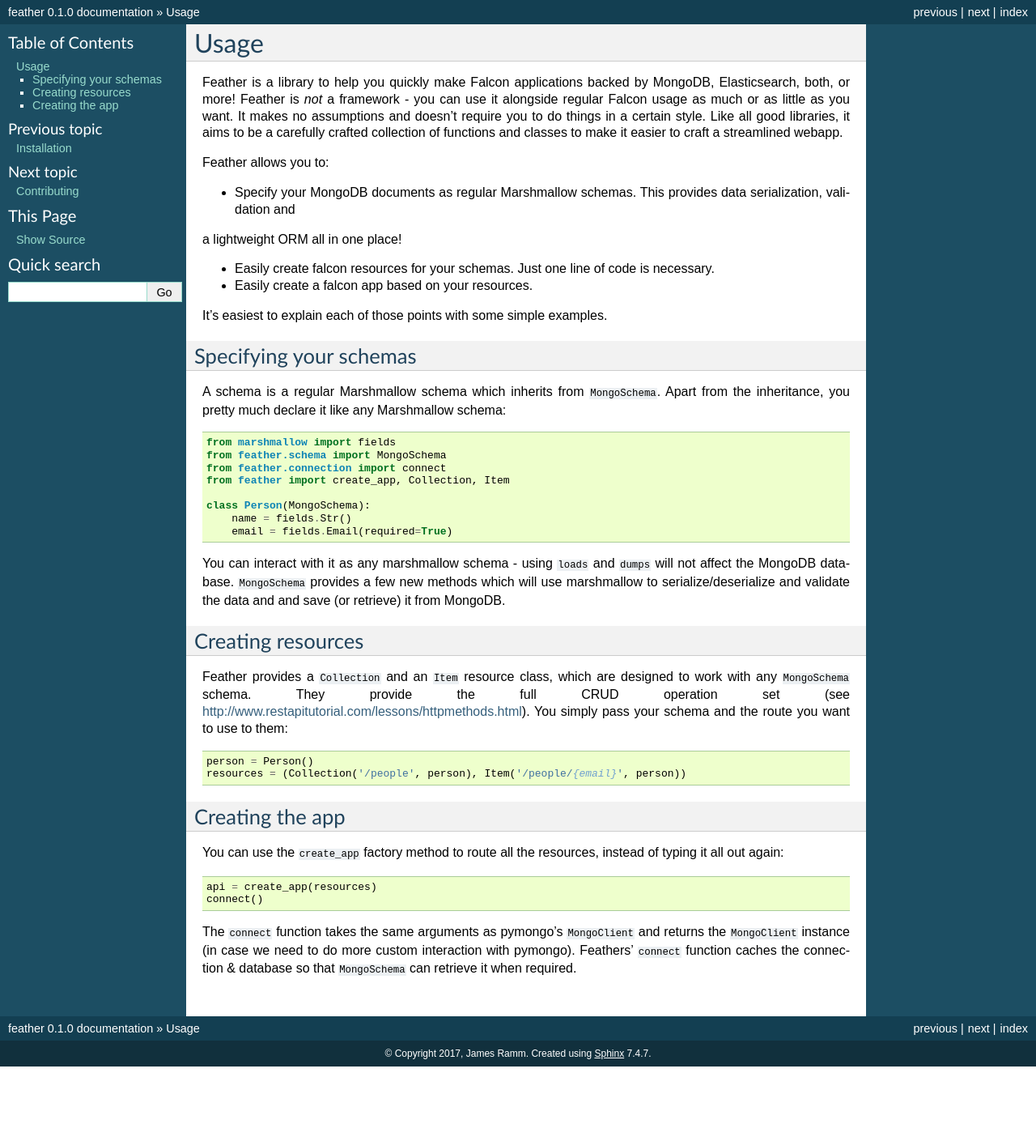
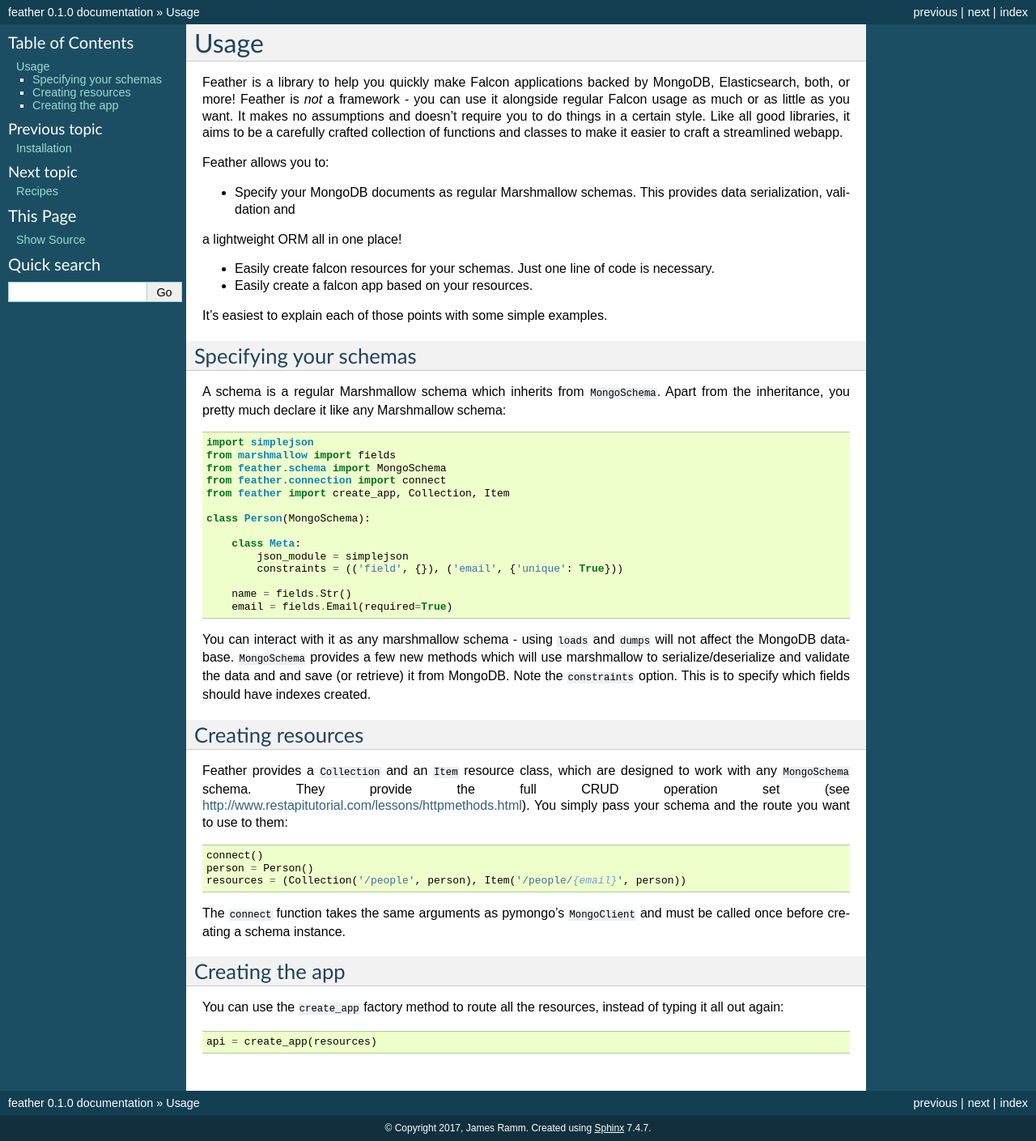
Before and after one commit to JamesRamm/plume, a Sphinx documentation site: the page built from docs/usage.rst, in a window 1280 px wide. Shown: the whole page at 81% size. Built offline with Sphinx 7.4.7, drawn with Linux system fonts in a browser that asks for light colours; pages that are not in the unit, such as notebooks, are missing from menus; before the commit the page ends 1317 px from its top, so only the background shows below that.

Commit message:
Fixes #2

```diff
--- a/docs/index.rst
+++ b/docs/index.rst
@@ -9,6 +9,7 @@ Contents:
    readme
    installation
    usage
+   recipes
    modules
    contributing
    authors
--- a/docs/usage.rst
+++ b/docs/usage.rst
@@ -26,18 +26,25 @@ you pretty much declare it like any Marshmallow schema:
 
 .. code-block:: python
 
+    import simplejson
     from marshmallow import fields
     from feather.schema import MongoSchema
     from feather.connection import connect
     from feather import create_app, Collection, Item
 
     class Person(MongoSchema):
+
+        class Meta:
+            json_module = simplejson
+            constraints = (('field', {}), ('email', {'unique': True}))
+
         name = fields.Str()
         email = fields.Email(required=True)
 
 You can interact with it as any marshmallow schema - using ``loads`` and ``dumps`` will not affect the MongoDB database.
 ``MongoSchema`` provides a few new methods which will use marshmallow to serialize/deserialize and validate the data and
 and save (or retrieve) it from MongoDB.
+Note the ``constraints`` option. This is to specify which fields should have indexes created.
 
 Creating resources
 ------------------
@@ -48,9 +55,12 @@ You simply pass your schema and the route you want to use to them:
 
 .. code-block:: python
 
+    connect()
     person = Person()
     resources = (Collection('/people', person), Item('/people/{email}', person))
 
+
+The ``connect`` function takes the same arguments as pymongo's ``MongoClient`` and must be called once before creating a schema instance.
 
 Creating the app
 ----------------
@@ -60,9 +70,3 @@ You can use the ``create_app`` factory method to route all the resources, instea
 .. code-block:: python
 
     api = create_app(resources)
-    connect()
-
-The ``connect`` function takes the same arguments as pymongo's ``MongoClient`` and returns the
-``MongoClient`` instance (in case we need to do more custom interaction with pymongo).
-Feathers' ``connect`` function caches the connection & database so that ``MongoSchema`` can
-retrieve it when required.
--- a/feather/__init__.py
+++ b/feather/__init__.py
@@ -1,6 +1,8 @@
 import falcon
 from feather.resource import Collection, Item, FileCollection, FileItem
 from feather.storage import FileStore
+
+__version__ = "0.1.0"
 
 def create_app(resources):
     """Create a falcon app and add a route
```
Also changed, not shown: README.rst (+6 -5 lines), 3 other files.
